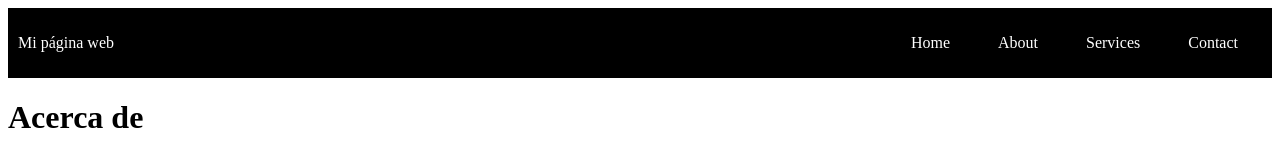
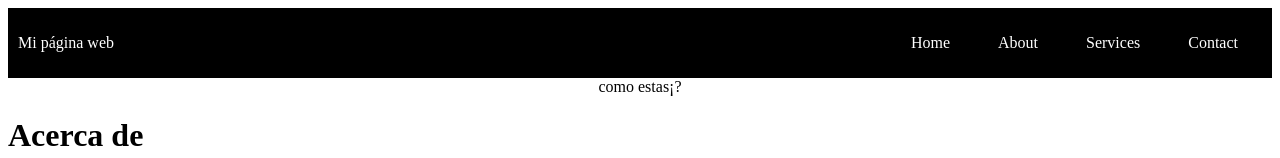
Before and after one commit to kiritoLuna89/miPrimeraPagina, a plain HTML site: page about.html in a window 1280 px wide. Shown: the top 158 px of the page. Drawn offline with Linux system fonts and the light colour scheme.

Commit message:
mi primera confirmación de actualización

```diff
--- a/about.html
+++ b/about.html
@@ -20,6 +20,11 @@
         </nav>
         <button class="button-menu-toggle">Menu</button>
     </div>
+    <main>
+        <div class="greeting">
+            como estas¡?
+        </div>
+    </main>
     <div class="container">
         <h1>Acerca de</h1>
         <p>¡Bienvenido a nuestra página “Acerca de”! Aquí, aprenderás más sobre
--- a/style.css
+++ b/style.css
@@ -4,53 +4,64 @@ padding: 10px;
     height: 50px;
     background-color: black;
 }
+
 .navbar {
     display: flex;
     justify-content: space-between;
     width: 100%;
 }
+
 .brand {
     display: flex;
     align-items: center;
 }
+
 li>a {
     padding: 8px 24px;
 }
+
 li {
     list-style-type: none;
 }
+
 a {
     color: white;
-text-decoration:none;
+    text-decoration: none;
 }
+
 .nav-links {
     display: flex;
     align-items: center;
 }
+
 .button-menu-toggle {
     display: none;
 }
+
 @media (max-width: 768px) {
     .column {
         flex: 100%;
     }
+
     .nav-links {
         display: none;
     }
+
     .button-menu-toggle {
         display: block;
         background-color: white;
-        border:none;
+        border: none;
         border-radius: 50px;
         padding: 0 24px;
         font-family: monospace;
         font-weight: bold;
         font-size: 20px;
     }
+
     .nav-links.nav-links-responsive {
         position: absolute;
         display: flex;
-        background-color: rgba(20,20,20,0.95);
+        background-color: rgba(20, 20, 20, 0.95);
         width: 100%;
         height: 100%;
         top: 70px;
@@ -58,7 +69,11 @@ display: none;
         flex-direction: column;
         padding-top: 200px;
         align-items: center;
-        gap:70px;
+        gap: 70px;
         font-size: 40px;
     }
 }
+
+.greeting {
+    text-align: center;
+}
```
Also changed, not shown: 1 other file. Lines whose indentation alone changed are shown as unchanged.
